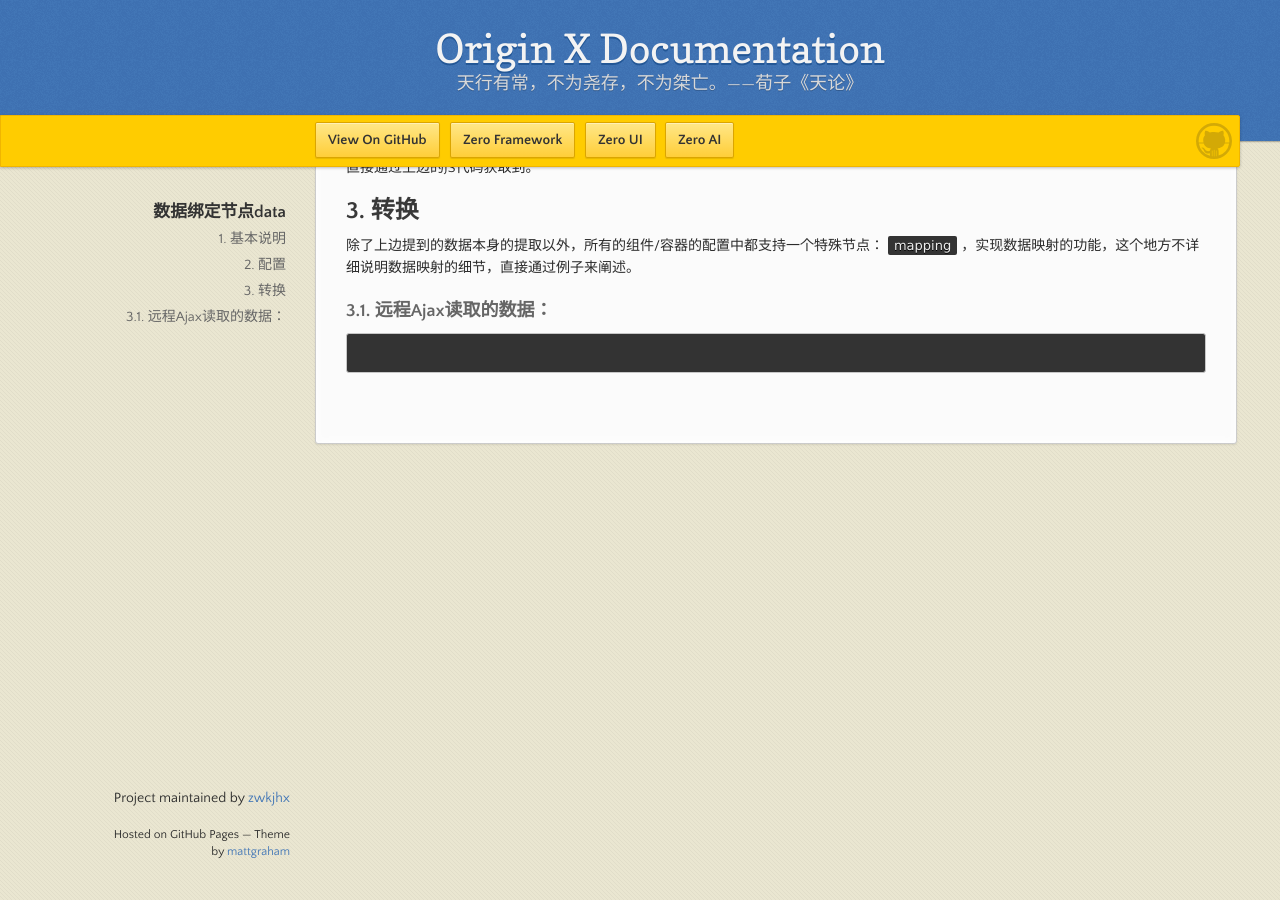
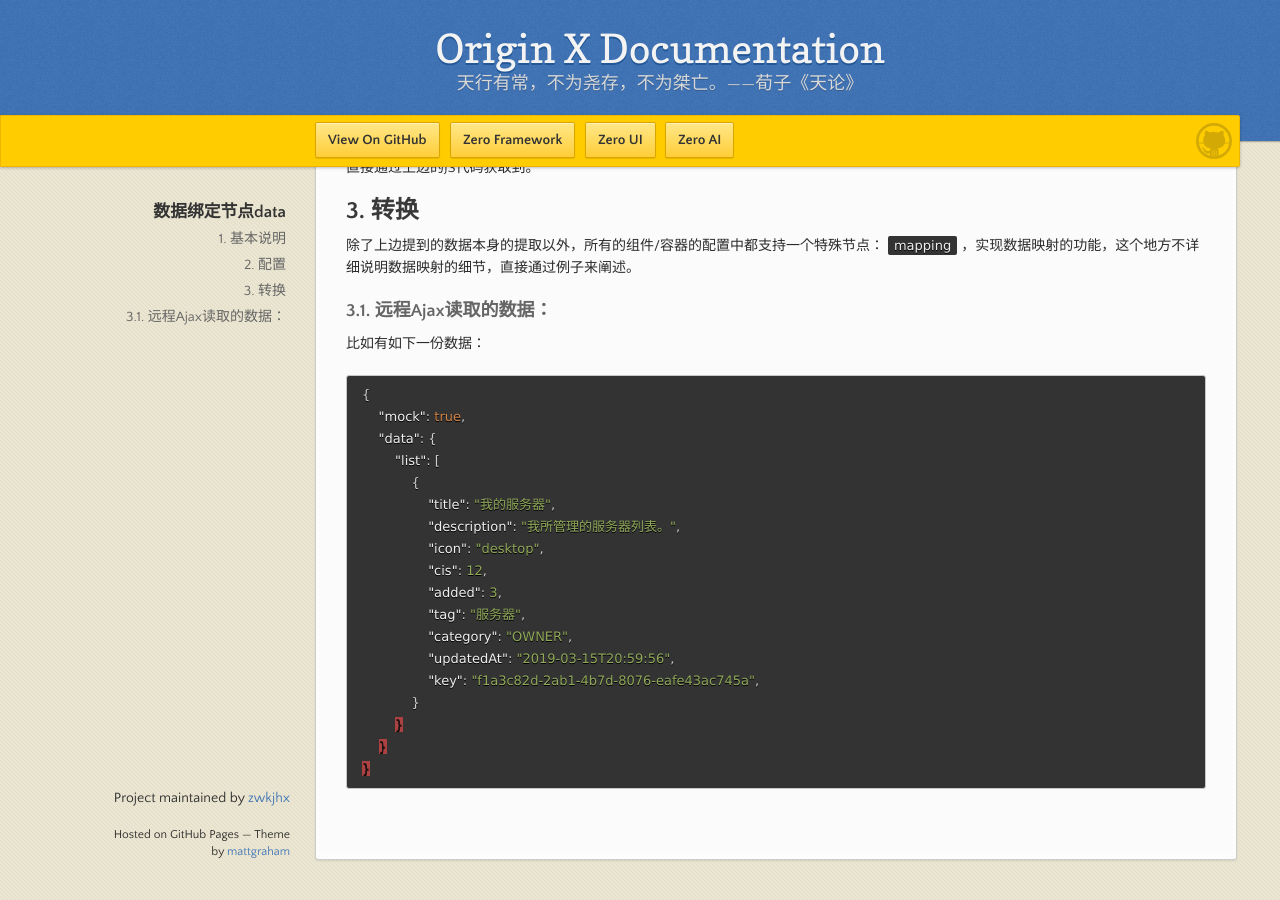
Before and after one commit to zwkjhx/ox-doc, a Jekyll site: the page built from specification/3-origin-xgui-fan/spo-012-shu-ju-bang-ding-jie-dian-data.md, in a window 1280 px wide and 900 px high, scrolled down 754 px. Built offline with Jekyll 4.4.1, drawn with Linux system fonts in a browser that asks for light colours; our own code applies the rules of GitHub Pages for plain Markdown files.

Commit message:
Updates specification/3-origin-xgui-fan/spo-012-shu-ju-bang-ding-jie-dian-data.md
Auto commit by GitBook Editor

````diff
--- a/specification/3-origin-xgui-fan/spo-012-shu-ju-bang-ding-jie-dian-data.md
+++ b/specification/3-origin-xgui-fan/spo-012-shu-ju-bang-ding-jie-dian-data.md
@@ -39,6 +39,25 @@
 
 ### 3.1. 远程Ajax读取的数据：
 
+比如有如下一份数据：
+
 ```json
-
+{
+    "mock": true,
+    "data": {
+        "list": [
+            {
+                "title": "我的服务器",
+                "description": "我所管理的服务器列表。",
+                "icon": "desktop",
+                "cis": 12,
+                "added": 3,
+                "tag": "服务器",
+                "category": "OWNER",
+                "updatedAt": "2019-03-15T20:59:56",
+                "key": "f1a3c82d-2ab1-4b7d-8076-eafe43ac745a",
+            }
+        }
+    }
+}
 ```
````
